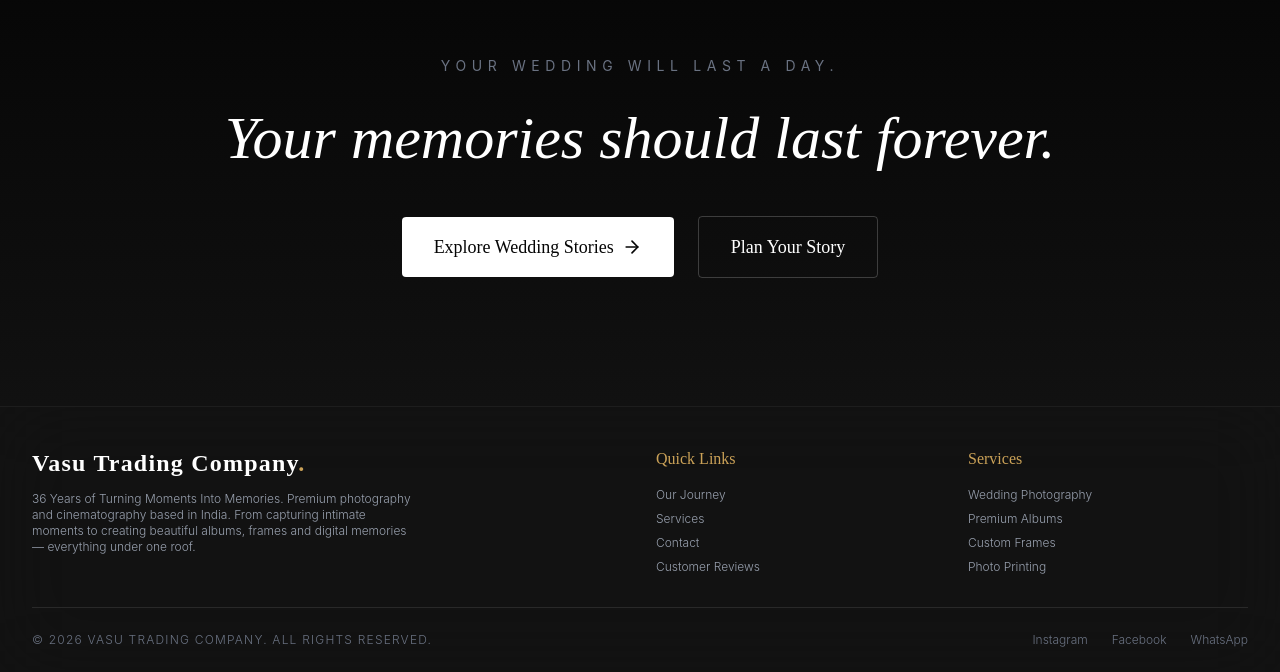
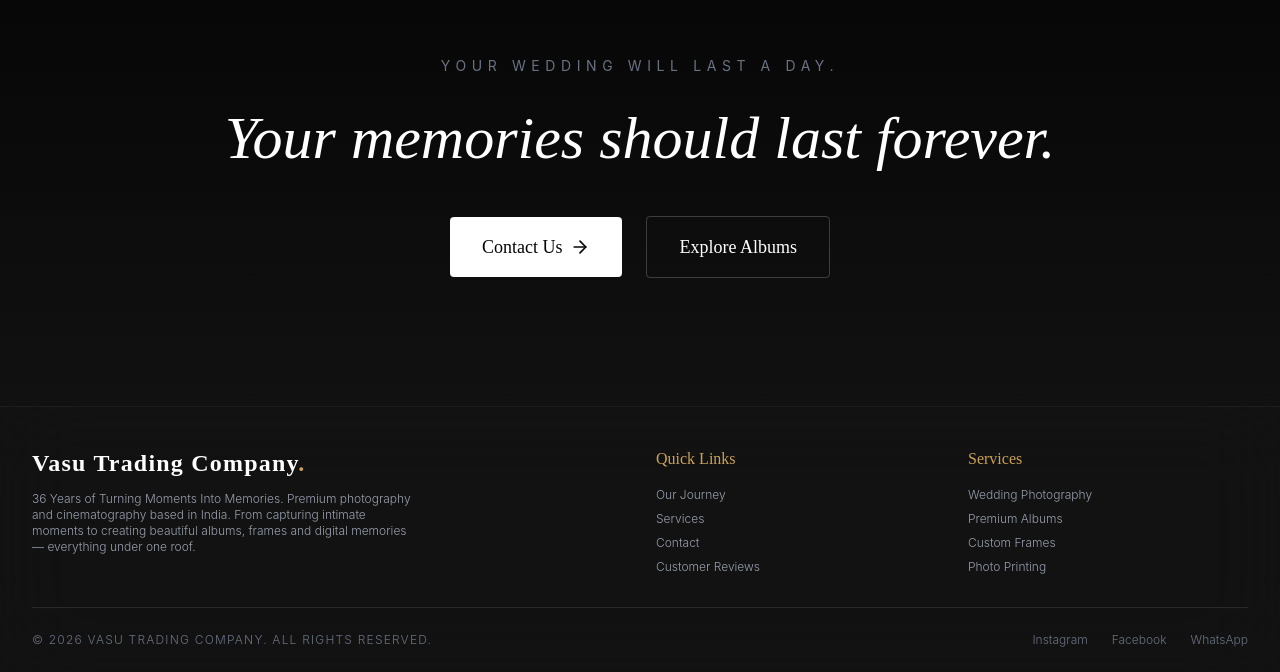
Before and after one commit to varnitsinghal8445/vashu-trading-company, a React (Vite) app in the folder frontend/: page /photography in a window 1280 px wide. Shown: the part 9943-10615 px from the top of the page. Built offline with nearby package versions, Linux system fonts and the light colour scheme.

Commit message:
Update CTA buttons to Contact Us and Explore Albums

```diff
--- a/frontend/src/components/photography/PhotographyCTA.jsx
+++ b/frontend/src/components/photography/PhotographyCTA.jsx
@@ -38,20 +38,20 @@ const PhotographyCTA = () => {
           className="flex flex-col sm:flex-row items-center justify-center gap-6"
         >
           <Link
-            to="/portfolio"
+            to="/contact"
             className="group relative px-8 py-4 bg-white text-[#050505] overflow-hidden rounded-sm transition-all hover:shadow-[0_0_20px_rgba(255,255,255,0.3)]"
           >
             <span className="relative z-10 flex items-center font-serif text-lg">
-              Explore Wedding Stories
+              Contact Us
               <ArrowRight className="w-5 h-5 ml-2 transform group-hover:translate-x-1 transition-transform" />
             </span>
           </Link>
 
           <Link
-            to="/booking"
+            to="/albums"
             className="px-8 py-4 bg-transparent border border-white/20 text-white hover:bg-white/5 transition-colors rounded-sm font-serif text-lg"
           >
-            Plan Your Story
+            Explore Albums
           </Link>
         </motion.div>
       </div>
```
